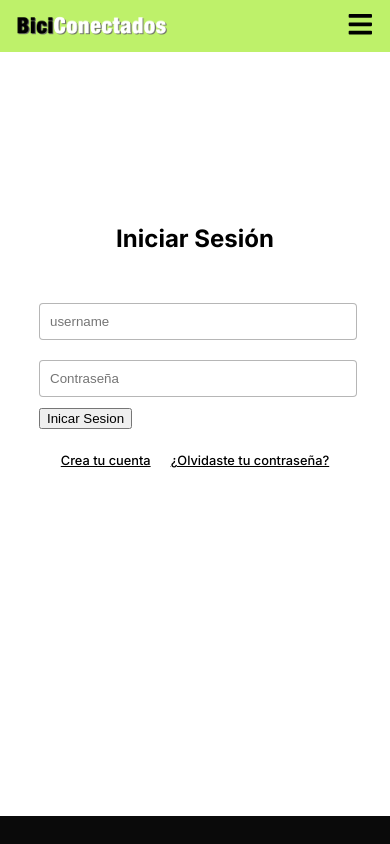
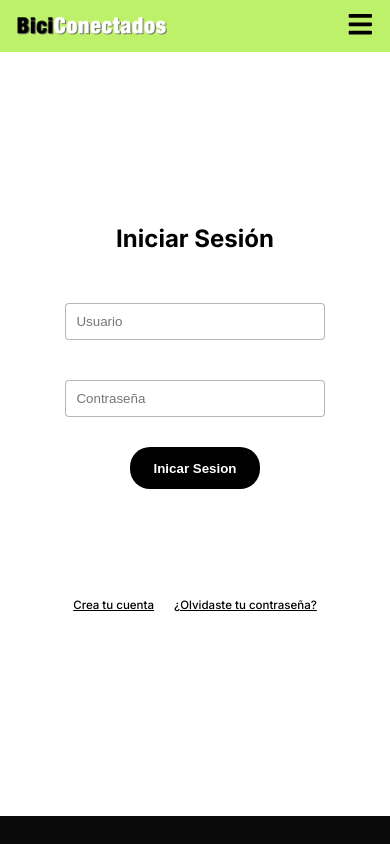
Before and after one commit to jupitaa/FrontBiciconectados, a React (Vite) app in the folder project-react-bicionectados/: page /login in a window 390 px wide. Shown: the top 844 px of the page. Built offline with nearby package versions, Linux system fonts and the light colour scheme.

Commit message:
Estilos y responsividad nuevos btn login y crear cuenta

```diff
--- a/project-react-bicionectados/src/pages/Authentication.css
+++ b/project-react-bicionectados/src/pages/Authentication.css
@@ -13,8 +13,8 @@
   justify-content: center;
 }
 .authentication-form {
-  width: 70%;
   height: 60%;
+  width: 50%;
   gap: 20px;
   display: flex;
   flex-direction: column;
@@ -57,6 +57,36 @@
 .authentication-greenside img {
   margin-top: 100px;
 }
+.btn-login {
+  --primary-color: black;
+  --secondary-color: #fff;
+  --hover-color: rgb(62, 62, 62);
+  --arrow-width: 10px;
+  --arrow-stroke: 2px;
+  box-sizing: border-box;
+  border: 0;
+  border-radius: 20px;
+  color: var(--secondary-color);
+  padding: 1em 1.8em;
+  background: var(--primary-color);
+  display: flex;
+  transition: 0.2s background;
+  align-items: center;
+  gap: 0.6em;
+  font-weight: bold;
+  justify-content: center;
+  cursor: pointer;
+}
+.login-form {
+  width: 80%;
+  height: 60%;
+  gap: 20px;
+  display: flex;
+  flex-direction: column;
+  align-items: center;
+  justify-content: start;
+}
+
 /* Media Queries para Responsividad */
 @media (max-width: 1200px) {
   .authentication-page {
@@ -109,6 +139,12 @@
   -webkit-animation: moveFromRight 0.6s ease both;
   animation: moveFromRight 0.6s ease both;
 }
+.authentication-links {
+  display: flex;
+  justify-content: center;
+  align-items: center;
+  font-size: 0.9em;
+}
 
 @-webkit-keyframes moveFromLeft {
   from {
--- a/project-react-bicionectados/src/pages/LoginPage.jsx
+++ b/project-react-bicionectados/src/pages/LoginPage.jsx
@@ -34,10 +34,10 @@ const LoginPage = ({ setLogin }) => {
       <div className="authentication-container">
         <div className="authentication-form">
           <h2>Iniciar Sesión</h2>
-          <form onSubmit={(e) => handleSubmit(e)}>
+          <form className="login-form" onSubmit={(e) => handleSubmit(e)}>
             <input
               type="username"
-              placeholder="username"
+              placeholder="Usuario"
               name="username"
               value={username}
               onChange={(e) => setUsername(e.target.value)}
@@ -49,7 +49,7 @@ const LoginPage = ({ setLogin }) => {
               value={password}
               onChange={(e) => setPasword(e.target.value)}
             />
-            <button type="submit">Inicar Sesion</button>
+            <button type="submit" className="btn-login">Inicar Sesion</button>
           </form>
           <div className="authentication-links">
             <Link to={"/register"}>Crea tu cuenta</Link>
--- a/project-react-bicionectados/src/pages/RegisterPage.jsx
+++ b/project-react-bicionectados/src/pages/RegisterPage.jsx
@@ -58,7 +58,7 @@ function RegisterPage() {
         <div className="authentication-container">
           <div className="authentication-form">
             <h2>Crear Cuenta</h2>
-            <form onSubmit={(e) => handleSubmit(e)}>
+            <form className="login-form" onSubmit={(e) => handleSubmit(e)}>
               <input
                 name="username"
                 type="name"
@@ -78,12 +78,12 @@ function RegisterPage() {
               <input
                 name="password"
                 type="password"
-                placeholder="Password"
+                placeholder="Contraseña"
                 value={password}
                 onChange={(e) => setPasword(e.target.value)}
                 required
               />
-              <button type="submit">Registrarme</button>
+              <button type="submit" className="btn-login">Registrarme</button>
             </form>
           </div>
         </div>
```
